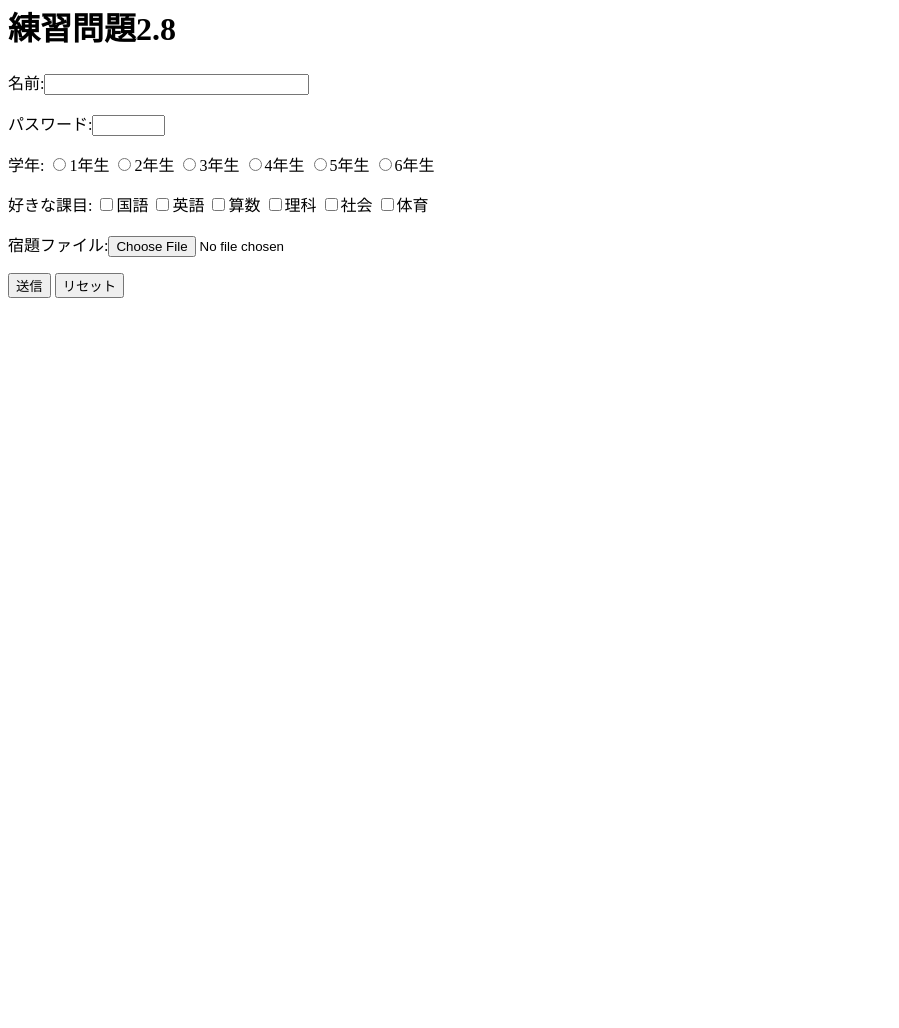
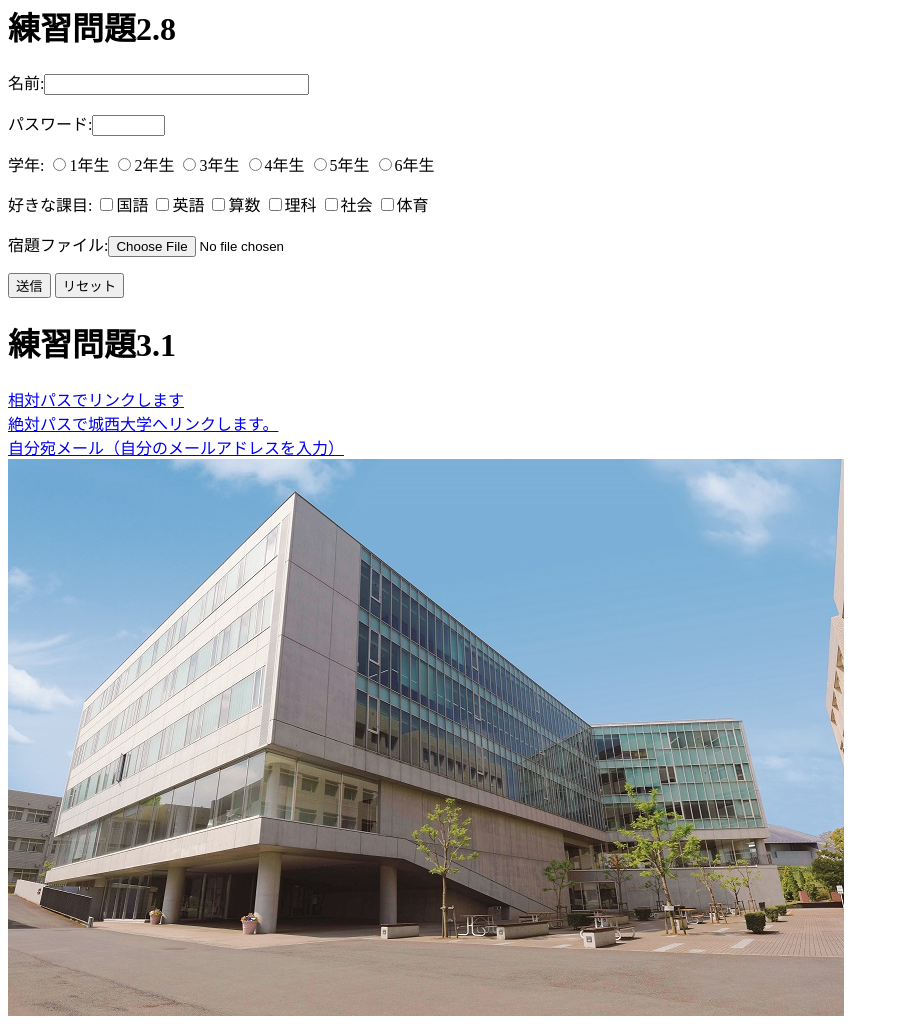
Before and after one commit to ueshimachihiro/web2024-1, a plain HTML site: page index.html in a window 1280 px wide. Shown: the part 1918-2946 px from the top of the page, without its empty margins (0-899 px from the left). Before the commit the page ends 2232 px from the top, so only its background shows below. Drawn offline with Linux system fonts and the light colour scheme.

Commit message:
Update index.html

```diff
--- a/index.html
+++ b/index.html
@@ -238,6 +238,18 @@ style="margin:1ex">x<sup>2</sup>+y<sup>2</sup>=z<sup>2</sup>
 
 </p>
 
+<h1>練習問題3.1</h1>
+
+<a href="a.html">相対パスでリンクします</a><br>
+
+<a href=https://WWW.josai.ac.jp/management/>絶対パスで城西大学へリンクします。</a><br>
+
+<a href="mailto:zm24100@josai.ac.jp">自分宛メール（自分のメールアドレスを入力）</a><br>
+
+<a href="https://WWW.josai.ac.jp/management/">
+
+<img src="./image/keiei_small.jpg" alt="城西大学経営学部"></a>
+
 </body>
 
 </html>
```
